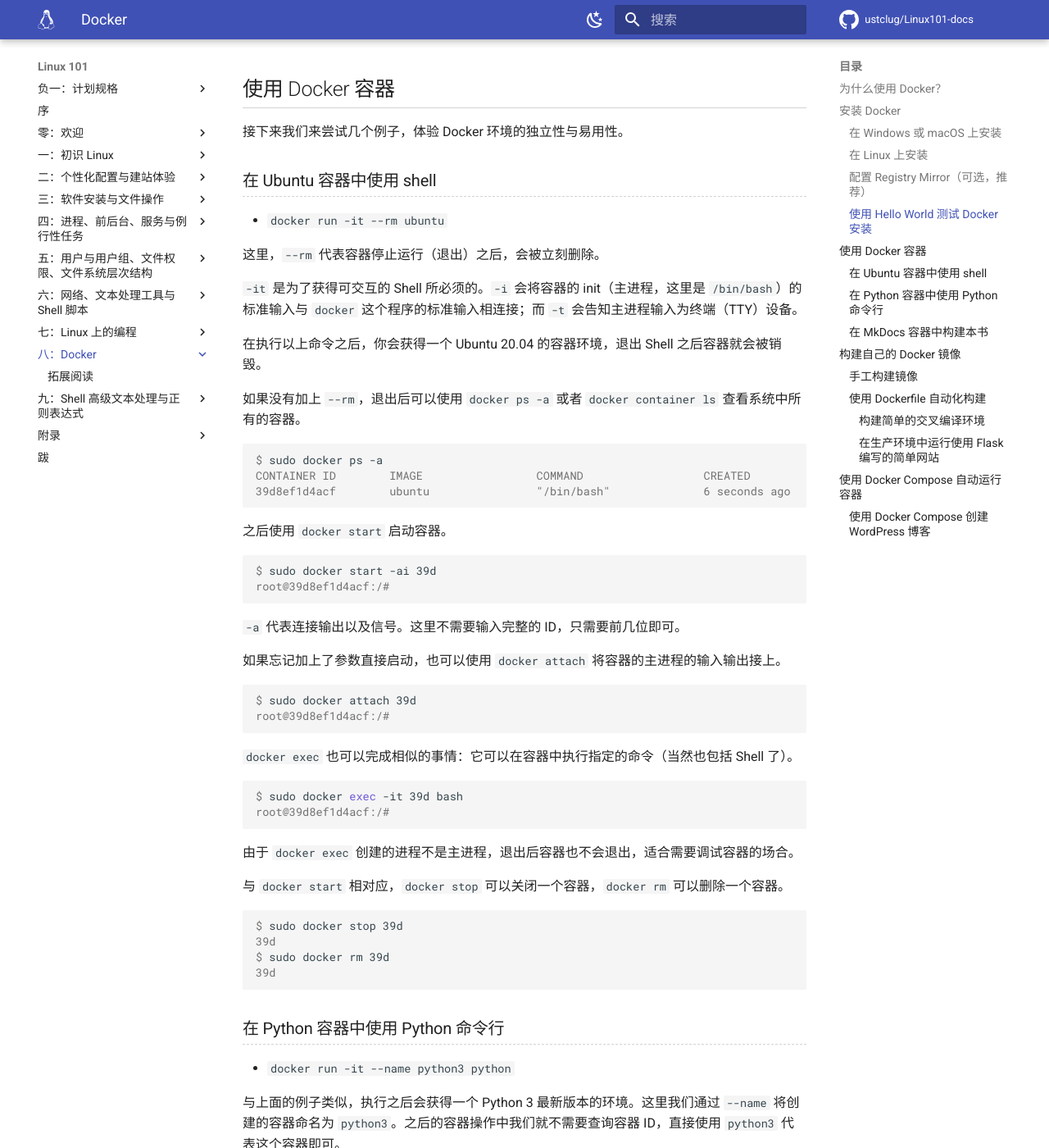
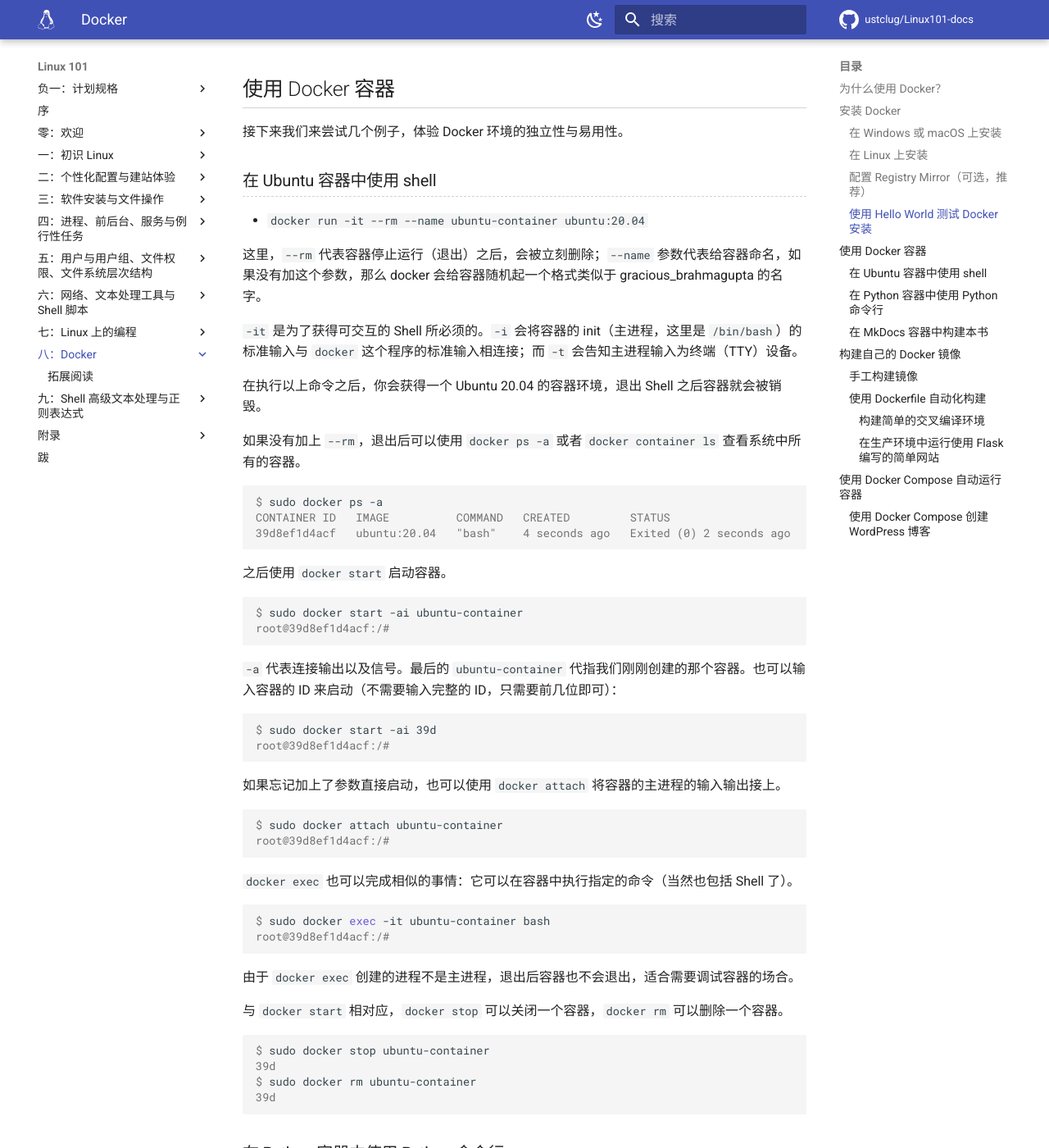
Before and after one commit to ustclug/Linux101-docs, an MkDocs documentation site: the page built from docs/Ch08/index.md, in a window 1280 px wide and 1400 px high, scrolled down 3863 px. Shown: the whole window at 82% size. Built offline with MkDocs 1.6.1 and Material for MkDocs 9.7.7, drawn with Linux system fonts in a browser that asks for light colours; comment, search, counter and statistics services are not loaded.

Commit message:
Ch08: intro --name arg in first example

````diff
--- a/docs/Ch08/index.md
+++ b/docs/Ch08/index.md
@@ -141,9 +141,9 @@
 
 ### 在 Ubuntu 容器中使用 shell {#use-ubuntu-bash}
 
--   `docker run -it --rm ubuntu`
+-   `docker run -it --rm --name ubuntu-container ubuntu:20.04`
 
-这里，`--rm` 代表容器停止运行（退出）之后，会被立刻删除。
+这里，`--rm` 代表容器停止运行（退出）之后，会被立刻删除；`--name` 参数代表给容器命名，如果没有加这个参数，那么 docker 会给容器随机起一个格式类似于 gracious_brahmagupta 的名字。
 
 `-it` 是为了获得可交互的 Shell 所必须的。`-i` 会将容器的 init（主进程，这里是 `/bin/bash`）的标准输入与 `docker` 这个程序的标准输入相连接；而 `-t` 会告知主进程输入为终端（TTY）设备。
 
@@ -153,30 +153,35 @@
 
 ```console
 $ sudo docker ps -a
-CONTAINER ID        IMAGE                 COMMAND                  CREATED             STATUS                         PORTS               NAMES
-39d8ef1d4acf        ubuntu                "/bin/bash"              6 seconds ago       Exited (0) 3 seconds ago                           gracious_brahmagupta
+CONTAINER ID   IMAGE          COMMAND   CREATED         STATUS                     PORTS     NAMES
+39d8ef1d4acf   ubuntu:20.04   "bash"    4 seconds ago   Exited (0) 2 seconds ago             ubuntu-container
 ```
 
 之后使用 `docker start` 启动容器。
+
+```console
+$ sudo docker start -ai ubuntu-container
+root@39d8ef1d4acf:/#
+```
+
+`-a` 代表连接输出以及信号。最后的 `ubuntu-container` 代指我们刚刚创建的那个容器。也可以输入容器的 ID 来启动（不需要输入完整的 ID，只需要前几位即可）：
 
 ```console
 $ sudo docker start -ai 39d
 root@39d8ef1d4acf:/#
 ```
 
-`-a` 代表连接输出以及信号。这里不需要输入完整的 ID，只需要前几位即可。
-
 如果忘记加上了参数直接启动，也可以使用 `docker attach` 将容器的主进程的输入输出接上。
 
 ```console
-$ sudo docker attach 39d
+$ sudo docker attach ubuntu-container
 root@39d8ef1d4acf:/#
 ```
 
 `docker exec` 也可以完成相似的事情：它可以在容器中执行指定的命令（当然也包括 Shell 了）。
 
 ```console
-$ sudo docker exec -it 39d bash
+$ sudo docker exec -it ubuntu-container bash
 root@39d8ef1d4acf:/#
 ```
 
@@ -185,9 +190,9 @@
 与 `docker start` 相对应，`docker stop` 可以关闭一个容器，`docker rm` 可以删除一个容器。
 
 ```console
-$ sudo docker stop 39d
+$ sudo docker stop ubuntu-container
 39d
-$ sudo docker rm 39d
+$ sudo docker rm ubuntu-container
 39d
 ```
 
@@ -195,7 +200,7 @@
 
 -   `docker run -it --name python3 python`
 
-与上面的例子类似，执行之后会获得一个 Python 3 最新版本的环境。这里我们通过 `--name` 将创建的容器命名为 `python3`。之后的容器操作中我们就不需要查询容器 ID，直接使用 `python3` 代表这个容器即可。
+与上面的例子类似，执行之后会获得一个 Python 3 最新版本的环境。这里我们通过 `--name` 将创建的容器命名为 `python3`。
 
 ### 在 MkDocs 容器中构建本书 {#use-mkdocs-material-build}
 
````
